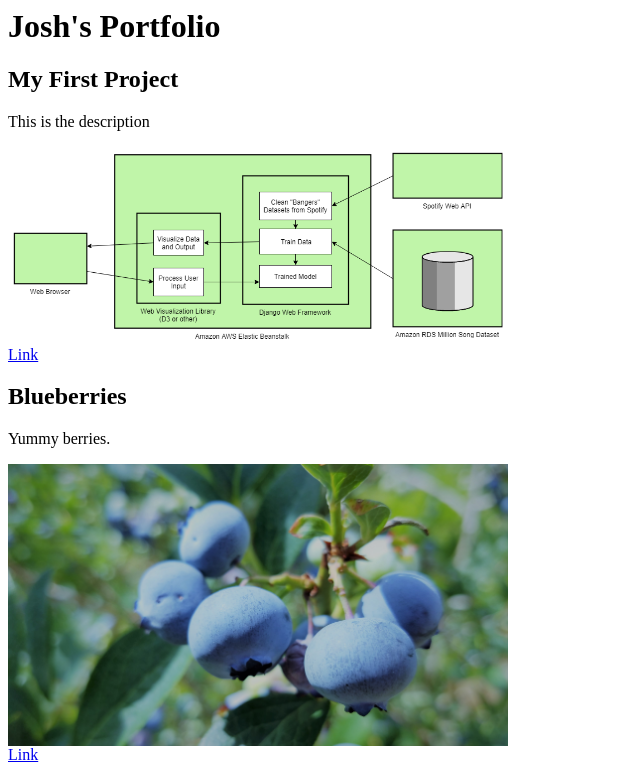
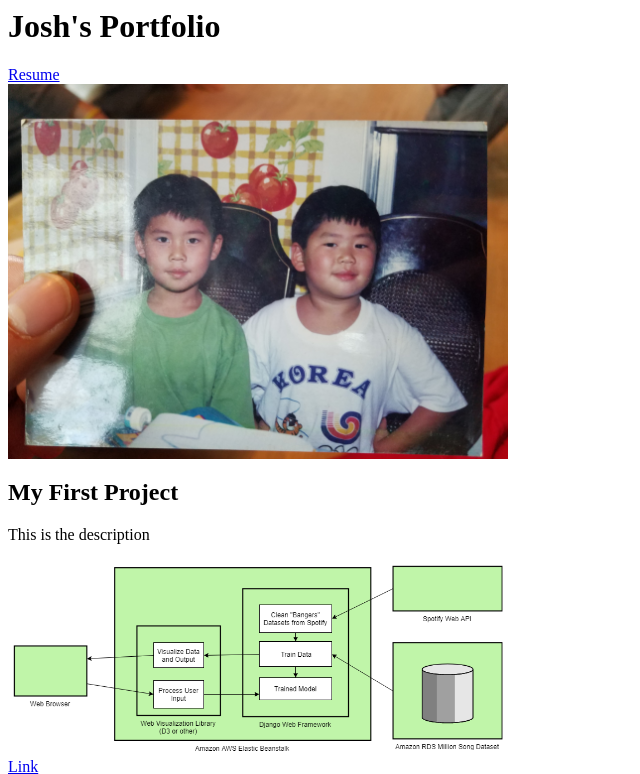
Before and after one commit to jyi468/personal_portfolio-project, a Django app: page / in a window 1280 px wide. Shown: the top 774 px of the page, without its empty margins (0-640 px from the left). Run offline with Django 3.2, Linux system fonts and the light colour scheme; data comes from the database, SQL or seed files in the repository.

Commit message:
Add static files

```diff
--- a/personal_portfolio/settings.py
+++ b/personal_portfolio/settings.py
@@ -119,7 +119,8 @@ USE_TZ = True
 # Static files (CSS, JavaScript, Images)
 # https://docs.djangoproject.com/en/3.1/howto/static-files/
 
-STATIC_URL = '/static/'
+STATIC_URL = '/static/'  # root for static files
+
 
 MEDIA_URL = '/media/'
 MEDIA_ROOT = BASE_DIR / 'media'  # directory to store images, other media.
--- a/portfolio/templates/portfolio/home.html
+++ b/portfolio/templates/portfolio/home.html
@@ -1,4 +1,11 @@
 <h1>Josh's Portfolio</h1>
+{% load static %}
+
+<a href="{% static 'portfolio/resume.pdf' %}">Resume</a>
+<br>
+
+<img style="max-width:500px;max-height:500px;"
+     src="{% static 'portfolio/bros.jpg' %}">
 
 {% for project in projects %}
 
@@ -6,7 +13,8 @@
 <p>{{ project.description }}</p>
 <img style="max-width:500px;max-height:500px;" src="{{ project.image.url }}">
 {% if project.url %}
-<br><a href="{{ project.url }}">Link</a>
+<br>
+<a href="{{ project.url }}">Link</a>
 {% endif %}
 
 {% endfor %}
```
Also changed, not shown: portfolio/static/portfolio/bros.jpg (added), 1 other file.
